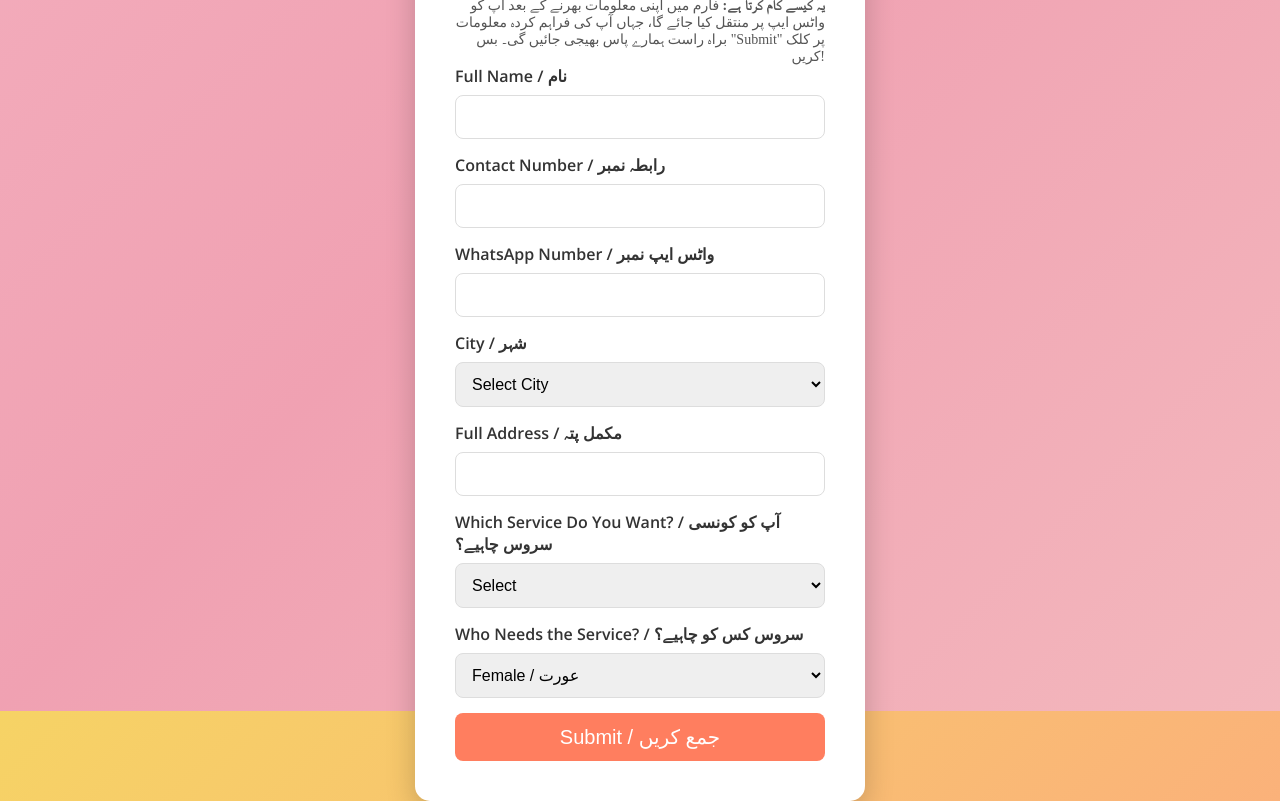
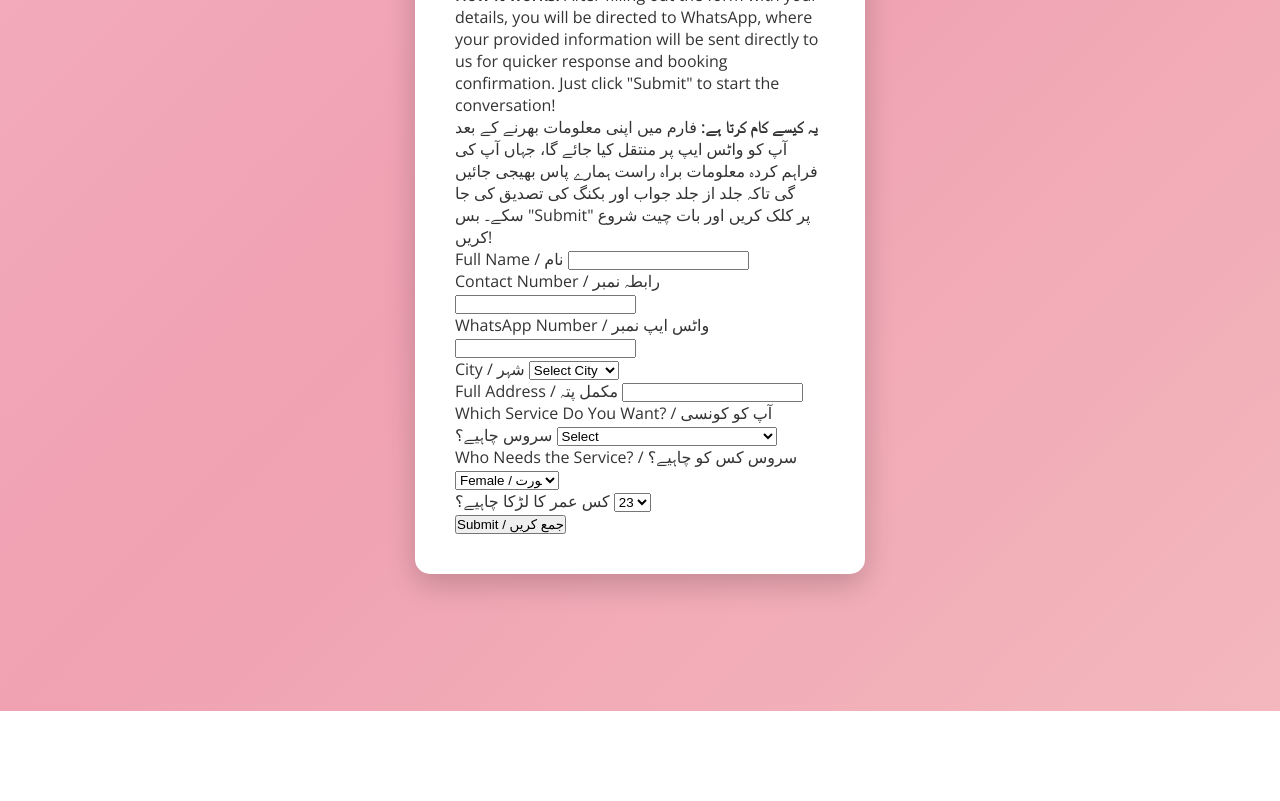
Before and after one commit to home-massage-service/grouplinked, a plain HTML site: page index.html in a window 1280 px wide. Shown: the part 89-890 px from the top of the page. After the commit the page ends 800 px from the top, so only its background shows below. Drawn offline with nearby package versions, Linux system fonts and the light colour scheme; a web font is replaced by a local one.

Commit message:
index.html

```diff
--- a/index.html
+++ b/index.html
@@ -18,9 +18,9 @@
             color: #333;
             display: flex;
             justify-content: center;
-            align-items: center;
+            align-items: flex-start; /* changed to flex-start for scroll */
             height: 100vh;
-            overflow: hidden;
+            overflow-y: auto; /* enable vertical scrolling */
         }
         .background-animation {
             position: absolute;
@@ -44,78 +44,16 @@
             max-width: 450px;
             width: 100%;
             animation: fadeIn 0.8s ease-in-out forwards;
+            overflow-y: auto; /* enable scrolling within the container */
+            max-height: 90vh; /* limit the height of the form container */
         }
         @keyframes fadeIn {
             from { opacity: 0; transform: translateY(50px); }
             to { opacity: 1; transform: translateY(0); }
         }
-        .form-container h2 {
-            text-align: center;
-            margin-bottom: 20px;
-            color: #ff7e5f;
-            font-size: 28px;
-        }
-        .form-group {
-            margin-bottom: 15px;
-        }
-        .form-group label {
-            display: block;
-            font-weight: 600;
-            margin-bottom: 8px;
-            color: #333;
-        }
-        .form-group input, .form-group select {
-            width: 100%;
-            padding: 12px;
-            border: 1px solid #ddd;
-            border-radius: 8px;
-            font-size: 16px;
-            transition: box-shadow 0.3s ease;
-        }
-        .form-group input:focus, .form-group select:focus {
-            outline: none;
-            box-shadow: 0px 0px 10px rgba(255, 126, 95, 0.5);
-            border-color: #ff7e5f;
-        }
-        .submit-btn {
-            background-color: #ff7e5f;
-            color: #fff;
-            border: none;
-            padding: 12px;
-            width: 100%;
-            font-size: 20px;
-            border-radius: 8px;
-            cursor: pointer;
-            transition: background-color 0.3s ease, transform 0.2s;
-        }
-        .submit-btn:hover {
-            background-color: #eb6349;
-            transform: translateY(-3px);
-        }
-        .description {
-            margin-bottom: 20px;
-            font-size: 14px;
-            color: #555;
-        }
-        .description p {
-            margin-bottom: 8px;
-        }
-        .description strong {
-            color: #ff7e5f;
-        }
-        .description-urdu {
-            text-align: right;
-            font-size: 14px;
-            color: #555;
-            font-family: 'Jameel Noori Nastaleeq', serif;
-        }
-        @media (max-width: 600px) {
-            .form-container {
-                padding: 20px;
-            }
-            .submit-btn {
-                font-size: 18px;
-            }
+        /* existing styles omitted for brevity */
+        .hidden {
+            display: none;
         }
     </style>
 </head>
@@ -126,10 +64,10 @@
         <h2>Home Massage Service</h2>
 
         <div class="description">
-            <p><strong>How it works:</strong> After filling out the form, you'll be directed to WhatsApp to send your details directly to us. Just click "Submit" to start!</p>
+            <p><strong>How it works:</strong> After filling out the form with your details, you will be directed to WhatsApp, where your provided information will be sent directly to us for quicker response and booking confirmation. Just click "Submit" to start the conversation!</p>
         </div>
         <div class="description-urdu">
-            <p><strong>یہ کیسے کام کرتا ہے:</strong> فارم میں اپنی معلومات بھرنے کے بعد آپ کو واٹس ایپ پر منتقل کیا جائے گا، جہاں آپ کی فراہم کردہ معلومات براہ راست ہمارے پاس بھیجی جائیں گی۔ بس "Submit" پر کلک کریں!</p>
+            <p><strong>یہ کیسے کام کرتا ہے:</strong> فارم میں اپنی معلومات بھرنے کے بعد آپ کو واٹس ایپ پر منتقل کیا جائے گا، جہاں آپ کی فراہم کردہ معلومات براہ راست ہمارے پاس بھیجی جائیں گی تاکہ جلد از جلد جواب اور بکنگ کی تصدیق کی جا سکے۔ بس "Submit" پر کلک کریں اور بات چیت شروع کریں!</p>
         </div>
 
         <form id="massageForm">
@@ -158,9 +96,11 @@
                     <option value="Peshawar">Peshawar</option>
                     <option value="Quetta">Quetta</option>
                     <option value="Sialkot">Sialkot</option>
-                    <option value="Hyderabad">Hyderabad</option>
+                    <option value="Gujranwala">Gujranwala</option>
+                    <option value="Gujrat">Gujrat</option>
                     <option value="Other">Other</option>
                 </select>
+                <input type="text" id="otherCity" class="hidden" placeholder="Please specify your city" />
             </div>
             <div class="form-group">
                 <label for="address">Full Address / مکمل پتہ</label>
@@ -189,6 +129,13 @@
                     <option value="couple">Couple / جوڑا</option>
                 </select>
             </div>
+            <div class="form-group">
+                <label for="age">کس عمر کا لڑکا چاہیے؟</label>
+                <select id="age" required>
+                    <option value="23">23</option>
+                    <option value="26">26</option>
+                </select>
+            </div>
             <button type="submit" class="submit-btn">Submit / جمع کریں</button>
         </form>
     </div>
@@ -203,12 +150,26 @@
             const address = document.getElementById('address').value;
             const service = document.getElementById('service').value;
             const recipient = document.getElementById('recipient').value;
+            const age = document.getElementById('age').value;
+            const otherCity = document.getElementById('otherCity').value;
 
-            const whatsappMessage = `Name: ${name}%0AContact: ${contact}%0AWhatsApp: ${whatsapp}%0ACity: ${city}%0AAddress: ${address}%0AService: ${service}%0ARecipient: ${recipient}%0AJoin the group here: https://chat.whatsapp.com/Ex7VqCLKPwDJs8thlO96yR`;
-            const messageLink = `https://api.whatsapp.com/send?text=${whatsappMessage}`;
+            const whatsappContact = age === '23' ? '+923206258977' : '+923196353184';
+            const whatsappMessage = `Name: ${name}%0AContact: ${contact}%0AWhatsApp: ${whatsapp}%0ACity: ${city === 'Other' ? otherCity : city}%0AAddress: ${address}%0AService: ${service}%0ARecipient: ${recipient}`;
+            const whatsappURL = `https://api.whatsapp.com/send?phone=${whatsappContact}&text=${whatsappMessage}`;
 
-            // Open WhatsApp to send the message
-            window.open(messageLink, '_blank');
+            window.open(whatsappURL, '_blank');
+        });
+
+        document.getElementById('city').addEventListener('change', function () {
+            const otherCityInput = document.getElementById('otherCity');
+            if (this.value === 'Other') {
+                otherCityInput.classList.remove('hidden');
+                otherCityInput.required = true;
+            } else {
+                otherCityInput.classList.add('hidden');
+                otherCityInput.required = false;
+                otherCityInput.value = '';
+            }
         });
     </script>
 </body>
```
